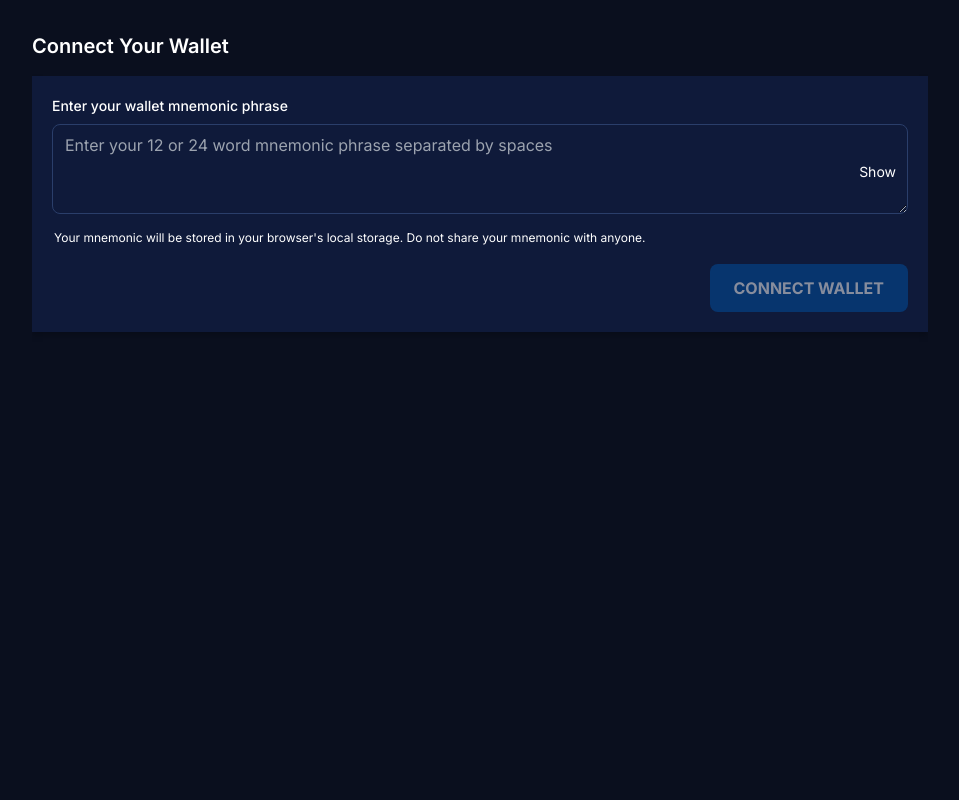
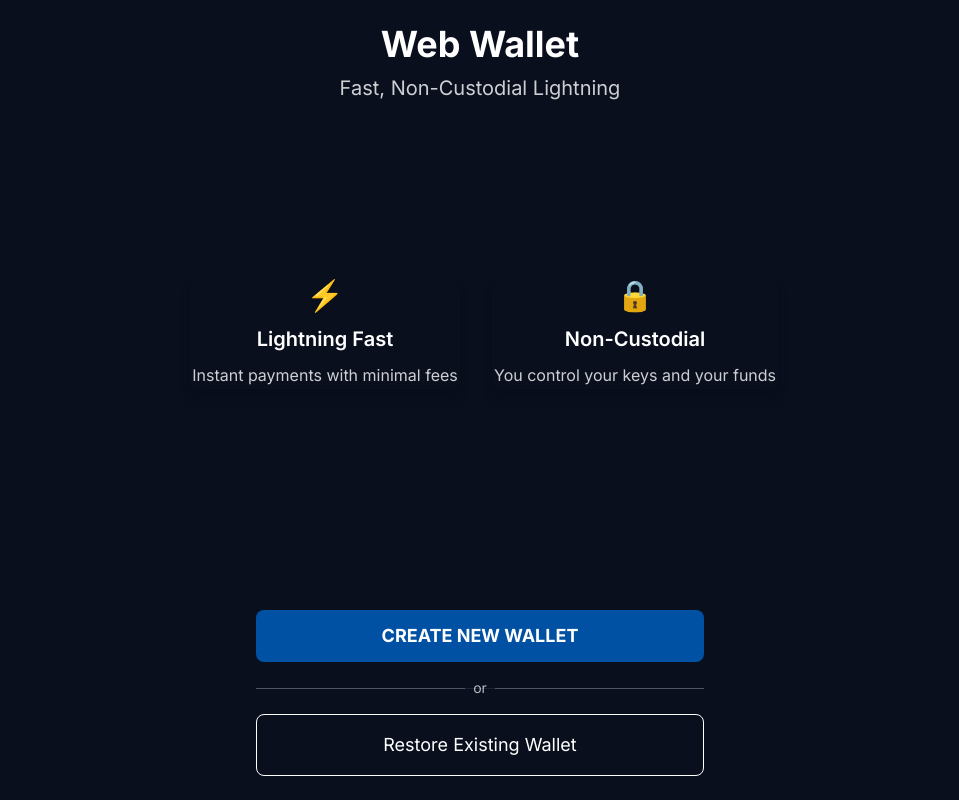
Before and after one commit to breez/wasm-example-app, a React (Vite) app: page / in a window 1280 px wide. Shown: the whole page, without its empty margins (160-1119 px from the left). Built offline with nearby package versions, Linux system fonts and the light colour scheme.

Commit message:
Add initial page

```diff
--- a/package.json
+++ b/package.json
@@ -11,9 +11,12 @@
   },
   "dependencies": {
     "@headlessui/react": "^1.7.17",
+    "bip39": "^3.1.0",
     "react": "^18.2.0",
     "react-dom": "^18.2.0",
-    "react-qr-code": "^2.0.12"
+    "react-qr-code": "^2.0.12",
+    "buffer": "^6.0.3",
+    "crypto-browserify": "^3.12.0"
   },
   "devDependencies": {
     "@types/react": "^18.2.15",
--- a/src/App.tsx
+++ b/src/App.tsx
@@ -8,10 +8,15 @@ import LoadingSpinner from './components/LoadingSpinner';
 import SendPaymentDialog from './components/SendPaymentDialog';
 import ReceivePaymentDialog from './components/ReceivePaymentDialog';
 import PaymentDetailsDialog from './components/PaymentDetailsDialog';
+import HomePage from './components/HomePage';
+import GenerateMnemonicPage from './components/GenerateMnemonicPage';
 import { ToastProvider, useToast } from './contexts/ToastContext';
 
 // Main App without toast functionality
 const AppContent: React.FC = () => {
+  // Screen navigation state
+  const [currentScreen, setCurrentScreen] = useState<'home' | 'restore' | 'generate' | 'wallet'>('home');
+
   const [isConnected, setIsConnected] = useState<boolean>(false);
   const [isLoading, setIsLoading] = useState<boolean>(true);
   const [isRestoring, setIsRestoring] = useState<boolean>(false);
@@ -171,25 +176,28 @@ const AppContent: React.FC = () => {
 
   // Try to connect with saved mnemonic on app startup
   useEffect(() => {
-    const connectWithSavedMnemonic = async () => {
+    const checkForExistingWallet = async () => {
       const savedMnemonic = walletService.getSavedMnemonic();
+
       if (savedMnemonic) {
         try {
           setIsLoading(true);
           await connectWallet(savedMnemonic, false);
+          setCurrentScreen('wallet'); // Navigate to wallet screen
         } catch (error) {
           console.error('Failed to connect with saved mnemonic:', error);
           setError('Failed to connect with saved mnemonic. Please try again.');
           walletService.clearMnemonic();
-        } finally {
+          setCurrentScreen('home'); // Go back to home screen on failure
           setIsLoading(false);
         }
       } else {
+        setCurrentScreen('home'); // Show home screen if no saved mnemonic
         setIsLoading(false);
       }
     };
 
-    connectWithSavedMnemonic();
+    checkForExistingWallet();
 
     // Clean up when unmounting
     return () => {
@@ -244,6 +252,7 @@ const AppContent: React.FC = () => {
       setTransactions(txns);
 
       setIsConnected(true);
+      setCurrentScreen('wallet'); // Navigate to wallet screen
       // We'll keep isLoading true until first sync for new wallets
       setIsLoading(false);
     } catch (error) {
@@ -278,30 +287,53 @@ const AppContent: React.FC = () => {
     refreshWalletData(false);
   }, [refreshWalletData]);
 
+  // Navigation handlers
+  const navigateToRestore = () => setCurrentScreen('restore');
+  const navigateToGenerate = () => setCurrentScreen('generate');
+  const navigateToHome = () => setCurrentScreen('home');
+
+  // Determine which screen to render
+  const renderCurrentScreen = () => {
+    if (isLoading) {
       return (
-    <div className="min-h-screen flex flex-col bg-[rgb(var(--background-rgb))]">
-
-      <main className="container mx-auto max-w-4xl flex-grow overflow-hidden">
-        {error && (
-          <div className="bg-red-500 text-white px-4 py-3 rounded mb-4">
-            {error}
-          </div>
-        )}
-
-        {isLoading ? (
         <div className="absolute inset-0 bg-[rgb(var(--background-rgb))] bg-opacity-80 z-50 flex items-center justify-center">
           <LoadingSpinner />
         </div>
-        ) : (
-          <>
-            {!isConnected ? (
-              <div className="mt-8">
-                <h2 className="text-xl font-semibold mb-4 text-[rgb(var(--text-white))]">
-                  Connect Your Wallet
-                </h2>
-                <MnemonicInput onConnect={(m) => connectWallet(m, true)} />
+      );
+    }
+
+    switch (currentScreen) {
+      case 'home':
+        return (
+          <HomePage
+            onRestoreWallet={navigateToRestore}
+            onCreateNewWallet={navigateToGenerate}
+          />
+        );
+
+      case 'restore':
+        return (
+          <div className="container mx-auto max-w-md py-8 px-4">
+            <h1 className="text-2xl font-bold text-[rgb(var(--text-white))] mb-6">
+              Restore Wallet
+            </h1>
+            <MnemonicInput
+              onConnect={(mnemonic) => connectWallet(mnemonic, true)}
+              onBack={navigateToHome}
+            />
           </div>
-            ) : (
+        );
+
+      case 'generate':
+        return (
+          <GenerateMnemonicPage
+            onMnemonicConfirmed={(mnemonic) => connectWallet(mnemonic, false)}
+            onBack={navigateToHome}
+          />
+        );
+
+      case 'wallet':
+        return (
           <div className="flex flex-col h-[calc(100dvh)] relative">
             {/* Show restoration overlay if we're restoring */}
             {isRestoring && (
@@ -351,10 +383,10 @@ const AppContent: React.FC = () => {
             )}
 
             {/* Payment Details Dialog */}
-                {<PaymentDetailsDialog
+            <PaymentDetailsDialog
               optionalPayment={selectedPayment}
               onClose={handlePaymentDetailsClose}
-                />}
+            />
 
             <div className="bottom-bar h-16 bg-[var(--primary-blue)] shadow-lg flex items-center justify-center px-6 z-30">
               <button
@@ -374,9 +406,29 @@ const AppContent: React.FC = () => {
               </button>
             </div>
           </div>
+        );
+
+      default:
+        return <div>Unknown screen</div>;
+    }
+  };
+
+  return (
+    <div className="min-h-screen flex flex-col bg-[rgb(var(--background-rgb))]">
+      <main className="container mx-auto max-w-4xl flex-grow overflow-hidden">
+        {error && (
+          <div className="bg-red-500 text-white px-4 py-3 rounded mb-4 mt-4 mx-4">
+            {error}
+            <button
+              onClick={() => setError(null)}
+              className="float-right text-white"
+            >
+              &times;
+            </button>
+          </div>
         )}
-          </>
-        )}
+
+        {renderCurrentScreen()}
       </main>
     </div>
   );
--- /dev/null
+++ b/src/components/GenerateMnemonicPage.tsx
@@ -0,0 +1,117 @@
+import React, { useState, useEffect } from 'react';
+import { generateMnemonic } from 'bip39';
+import { PrimaryButton, SecondaryButton } from './ui';
+import LoadingSpinner from './LoadingSpinner';
+import { Buffer } from 'buffer';
+
+window.Buffer = Buffer;
+interface GenerateMnemonicPageProps {
+  onMnemonicConfirmed: (mnemonic: string) => void;
+  onBack: () => void;
+}
+
+const GenerateMnemonicPage: React.FC<GenerateMnemonicPageProps> = ({
+  onMnemonicConfirmed,
+  onBack
+}) => {
+  const [mnemonic, setMnemonic] = useState<string>('');
+  const [isLoading, setIsLoading] = useState<boolean>(true);
+  const [isCopied, setIsCopied] = useState<boolean>(false);
+
+  // Generate mnemonic on component mount
+  useEffect(() => {
+    const generate = async () => {
+      try {
+        // Generate a random mnemonic (128-256 bits of entropy)
+        const newMnemonic = await generateMnemonic(); // 24 words
+        setMnemonic(newMnemonic);
+      } catch (error) {
+        console.error('Failed to generate mnemonic:', error);
+      } finally {
+        setIsLoading(false);
+      }
+    };
+
+    generate();
+  }, []);
+
+  const handleCopyToClipboard = () => {
+    navigator.clipboard.writeText(mnemonic)
+      .then(() => {
+        setIsCopied(true);
+        setTimeout(() => setIsCopied(false), 2000);
+      })
+      .catch(err => console.error('Failed to copy mnemonic:', err));
+  };
+
+  const handleConfirmMnemonic = () => {
+    onMnemonicConfirmed(mnemonic);
+  };
+
+
+  if (isLoading) {
+    return <LoadingSpinner text="Generating secure wallet..." />;
+  }
+
+  return (
+    <div className="flex flex-col max-w-2xl mx-auto px-4 py-8 min-h-screen">
+      <h1 className="text-2xl font-bold text-[rgb(var(--text-white))] mb-6">
+        Create New Wallet
+      </h1>
+
+
+
+      <h2 className="text-xl font-semibold text-[rgb(var(--text-white))] mb-4">
+        Your Recovery Phrase
+      </h2>
+
+      <p className="text-[rgb(var(--text-white))] mb-4">
+        Write down these 24 words in order and keep them safe. This recovery phrase is the only way to access your wallet if you lose your device.
+      </p>
+
+      <div className="bg-[rgb(var(--card-bg))] p-4 rounded-lg mb-4">
+        <div className="grid grid-cols-3 gap-2">
+          {mnemonic.split(' ').map((word, index) => (
+            <div key={index} className="flex items-center">
+              <span className="text-[rgb(var(--text-white))] opacity-50 mr-2 w-6 text-right">
+                {index + 1}.
+              </span>
+              <span className="text-[rgb(var(--text-white))] font-mono">
+                {word}
+              </span>
+            </div>
+          ))}
+        </div>
+      </div>
+
+      <div className="flex justify-center my-4">
+        <button
+          onClick={handleCopyToClipboard}
+          className="text-[rgb(var(--secondary-blue))] hover:underline flex items-center"
+        >
+          {isCopied ? '✓ Copied!' : '📋 Copy to clipboard'}
+        </button>
+      </div>
+
+      <div className="bg-yellow-800 bg-opacity-20 border border-yellow-600 text-yellow-200 p-4 rounded-md">
+        <h3 className="font-bold mb-2">⚠️ Important Warning</h3>
+        <ul className="list-disc pl-5 space-y-1">
+          <li>Never share your recovery phrase with anyone.</li>
+        </ul>
+      </div>
+      <div className="flex-1" />
+
+      <div className="flex justify-between">
+        <SecondaryButton onClick={onBack}>
+          Back
+        </SecondaryButton>
+        <PrimaryButton onClick={handleConfirmMnemonic}>
+          I've written it down
+        </PrimaryButton>
+      </div>
+    </div>
+
+  );
+};
+
+export default GenerateMnemonicPage;
--- /dev/null
+++ b/src/components/HomePage.tsx
@@ -0,0 +1,68 @@
+import React from 'react';
+import { PrimaryButton } from './ui';
+
+interface HomePageProps {
+  onRestoreWallet: () => void;
+  onCreateNewWallet: () => void;
+}
+
+const HomePage: React.FC<HomePageProps> = ({ onRestoreWallet, onCreateNewWallet }) => {
+  return (
+    <div className="flex p-6 flex-col items-center justify-center min-h-screen px-4 text-center">
+      {/* Logo/Header */}
+      <div className="mb-0">
+        <h1 className="text-4xl font-bold text-[rgb(var(--text-white))] mb-2">
+          Web Wallet
+        </h1>
+        <p className="text-xl text-[rgb(var(--text-white))] opacity-80">
+          Fast, Non-Custodial Lightning
+        </p>
+      </div>
+
+      {/* Feature highlights */}
+      <div className="flex justify-items-center items-center flex-1 grid grid-cols-1 md:grid-cols-2 gap-6 max-w-4xl mb-12">
+        <div className="bg-[rgb(var(--card-bg))] rounded-lg shadow-lg">
+          <div className="text-3xl mb-3">⚡</div>
+          <h2 className="text-xl font-semibold text-[rgb(var(--text-white))] mb-2">Lightning Fast</h2>
+          <p className="text-[rgb(var(--text-white))] opacity-80">Instant payments with minimal fees</p>
+        </div>
+
+        <div className="bg-[rgb(var(--card-bg))] rounded-lg shadow-lg">
+          <div className="text-3xl mb-3">🔒</div>
+          <h2 className="text-xl font-semibold text-[rgb(var(--text-white))] mb-2">Non-Custodial</h2>
+          <p className="text-[rgb(var(--text-white))] opacity-80">You control your keys and your funds</p>
+        </div>
+      </div>
+
+      {/* Call-to-action buttons */}
+      <div className="space-y-4 w-full max-w-md">
+        <PrimaryButton
+          onClick={onCreateNewWallet}
+          className="w-full py-4 text-lg"
+        >
+          Create New Wallet
+        </PrimaryButton>
+
+        <div className="relative">
+          <div className="absolute inset-0 flex items-center">
+            <div className="w-full border-t border-gray-600"></div>
+          </div>
+          <div className="relative flex justify-center text-sm">
+            <span className="px-2 bg-[rgb(var(--background-rgb))] text-[rgb(var(--text-white))] opacity-70">
+              or
+            </span>
+          </div>
+        </div>
+
+        <button
+          onClick={onRestoreWallet}
+          className="w-full py-4 border border-[rgb(var(--text-white))] text-[rgb(var(--text-white))] rounded-lg hover:bg-[rgb(var(--card-border))] transition-colors text-lg"
+        >
+          Restore Existing Wallet
+        </button>
+      </div>
+    </div>
+  );
+};
+
+export default HomePage;
--- a/src/components/MnemonicInput.tsx
+++ b/src/components/MnemonicInput.tsx
@@ -1,70 +1,65 @@
 import React, { useState } from 'react';
+import { PrimaryButton, SecondaryButton } from './ui';
 
 interface MnemonicInputProps {
   onConnect: (mnemonic: string) => void;
+  onBack?: () => void; // Added back button handler
 }
 
-const MnemonicInput: React.FC<MnemonicInputProps> = ({ onConnect }) => {
+const MnemonicInput: React.FC<MnemonicInputProps> = ({ onConnect, onBack }) => {
   const [mnemonic, setMnemonic] = useState<string>('');
-  const [isSubmitting, setIsSubmitting] = useState<boolean>(false);
-  const [showMnemonic, setShowMnemonic] = useState<boolean>(false);
+  const [error, setError] = useState<string | null>(null);
 
-  const handleSubmit = async (e: React.FormEvent) => {
-    e.preventDefault();
+  const handleSubmit = () => {
+    const cleaned = mnemonic.trim().replace(/\s+/g, ' ');
+    const wordCount = cleaned.split(' ').length;
 
-    if (!mnemonic.trim()) {
+    if (wordCount !== 12 && wordCount !== 24) {
+      setError('Please enter a valid 12 or 24-word recovery phrase');
       return;
     }
 
-    try {
-      setIsSubmitting(true);
-      await onConnect(mnemonic.trim());
-    } catch (error) {
-      console.error('Error connecting with mnemonic:', error);
-    } finally {
-      setIsSubmitting(false);
-    }
+    setError(null);
+    onConnect(cleaned);
   };
 
   return (
-    <div className="card">
-      <form onSubmit={handleSubmit}>
-        <div className="mb-4">
-          <label htmlFor="mnemonic" className="block text-sm font-medium text-[rgb(var(--text-white))] mb-2">
-            Enter your wallet mnemonic phrase
-          </label>
-          <div className="relative">
-            <textarea
-              id="mnemonic"
-              rows={3}
-              className="w-full px-3 py-2"
-              placeholder="Enter your 12 or 24 word mnemonic phrase separated by spaces"
-              value={mnemonic}
-              onChange={(e) => setMnemonic(e.target.value)}
-              required
-            />
-            <button
-              type="button"
-              className="absolute inset-y-0 right-0 px-3 py-2 text-sm text-[rgb(var(--text-white))] hover:text-[rgb(var(--text-white))]"
-              onClick={() => setShowMnemonic(!showMnemonic)}
-            >
-              {showMnemonic ? 'Hide' : 'Show'}
-            </button>
-          </div>
-          <p className="mt-2 text-xs text-[rgb(var(--text-white))]">
-            Your mnemonic will be stored in your browser's local storage. Do not share your mnemonic with anyone.
-          </p>
+    <div className="bg-[rgb(var(--card-bg))] p-6 rounded-lg shadow-lg">
+      <h2 className="text-xl font-semibold text-[rgb(var(--text-white))] mb-4">
+        Enter Recovery Phrase
+      </h2>
+
+      <p className="text-[rgb(var(--text-white))] opacity-80 mb-4">
+        Please enter your 12 or 24-word recovery phrase, with words separated by spaces.
+      </p>
+
+      <textarea
+        value={mnemonic}
+        onChange={(e) => setMnemonic(e.target.value)}
+        className="w-full h-32 px-3 py-2 text-[rgb(var(--text-white))] bg-[rgb(var(--card-border))] border border-[rgb(var(--card-border))] rounded-md focus:outline-none focus:ring-2 focus:ring-[var(--secondary-blue)] mb-4"
+        placeholder="Enter your recovery phrase..."
+      />
+
+      {error && (
+        <div className="text-[rgb(var(--accent-red))] mb-4">
+          {error}
         </div>
-        <div className="flex items-center justify-end">
-          <button
-            type="submit"
-            disabled={isSubmitting || !mnemonic.trim()}
-            className={`button ${isSubmitting || !mnemonic.trim() ? 'opacity-50 cursor-not-allowed' : ''}`}
-          >
-            {isSubmitting ? 'Connecting...' : 'Connect Wallet'}
-          </button>
-        </div>
-      </form>
+      )}
+
+      <div className="flex justify-between">
+        {onBack && (
+          <SecondaryButton onClick={onBack}>
+            Back
+          </SecondaryButton>
+        )}
+        <PrimaryButton
+          onClick={handleSubmit}
+          disabled={!mnemonic.trim()}
+          className="ml-auto"
+        >
+          Restore Wallet
+        </PrimaryButton>
+      </div>
     </div>
   );
 };
```
Also changed, not shown: 1 other file (tests, documents, lock files or other folders). Lines whose indentation alone changed are shown as unchanged.
